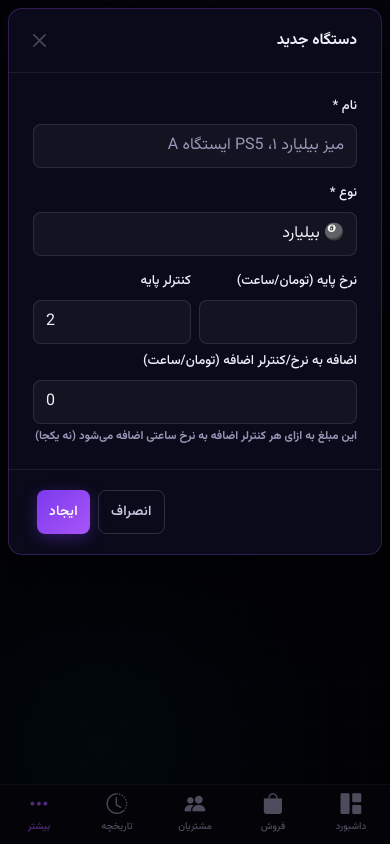
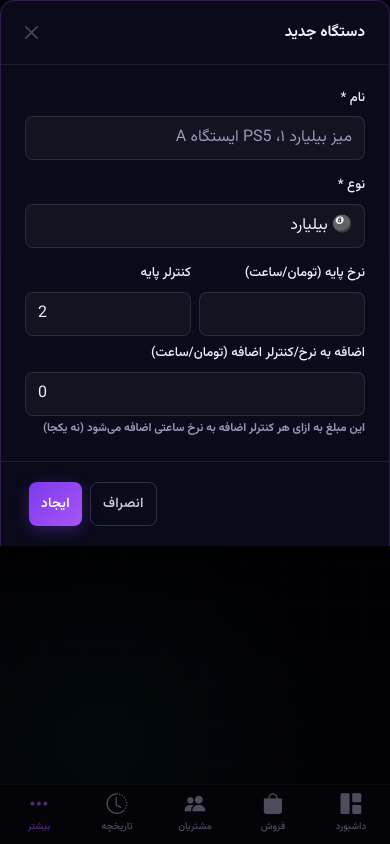
Before and after one commit to sina-mobarez/gamenet-management-system, a Django app: page /devices/ in a window 390 px wide, after a click on "دستگاه جدید". Run offline with Django 5.2, Linux system fonts and the light colour scheme; the visitor is signed in with stand-in values (Sample User, id 1); data that the repository does not hold is empty; some libraries are stand-ins or nearby versions.

Commit message:
modals slide up as bottom sheets on mobile via CSS

```diff
--- a/static/css/main.css
+++ b/static/css/main.css
@@ -893,7 +893,24 @@ a:hover { color: #c084fc; }
 
   .table-responsive { overflow-x: auto; -webkit-overflow-scrolling: touch; }
 
-  .modal-dialog { margin: 0.5rem; }
+  /* Modals as bottom sheets on mobile */
+  .modal { align-items: flex-end !important; }
+  .modal-dialog {
+    margin: 0 !important;
+    max-width: 100% !important;
+    width: 100% !important;
+  }
+  .modal-content {
+    border-radius: var(--radius) var(--radius) 0 0 !important;
+    border-bottom: none !important;
+    max-height: 92vh;
+    overflow-y: auto;
+  }
+  .modal.fade .modal-dialog {
+    transform: translateY(100%);
+    transition: transform .3s cubic-bezier(.4,0,.2,1);
+  }
+  .modal.show .modal-dialog { transform: translateY(0); }
 }
 
 /* ═══════════════════════════════════════════
```
